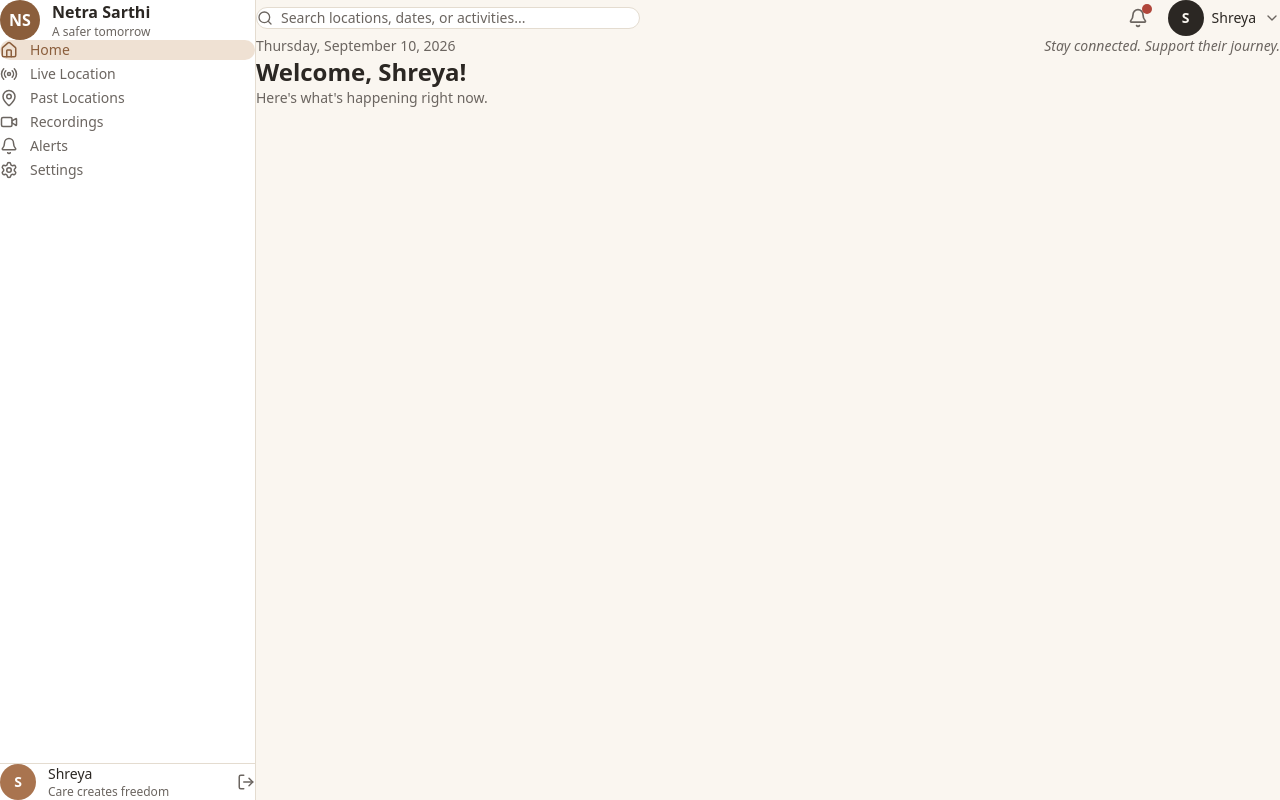
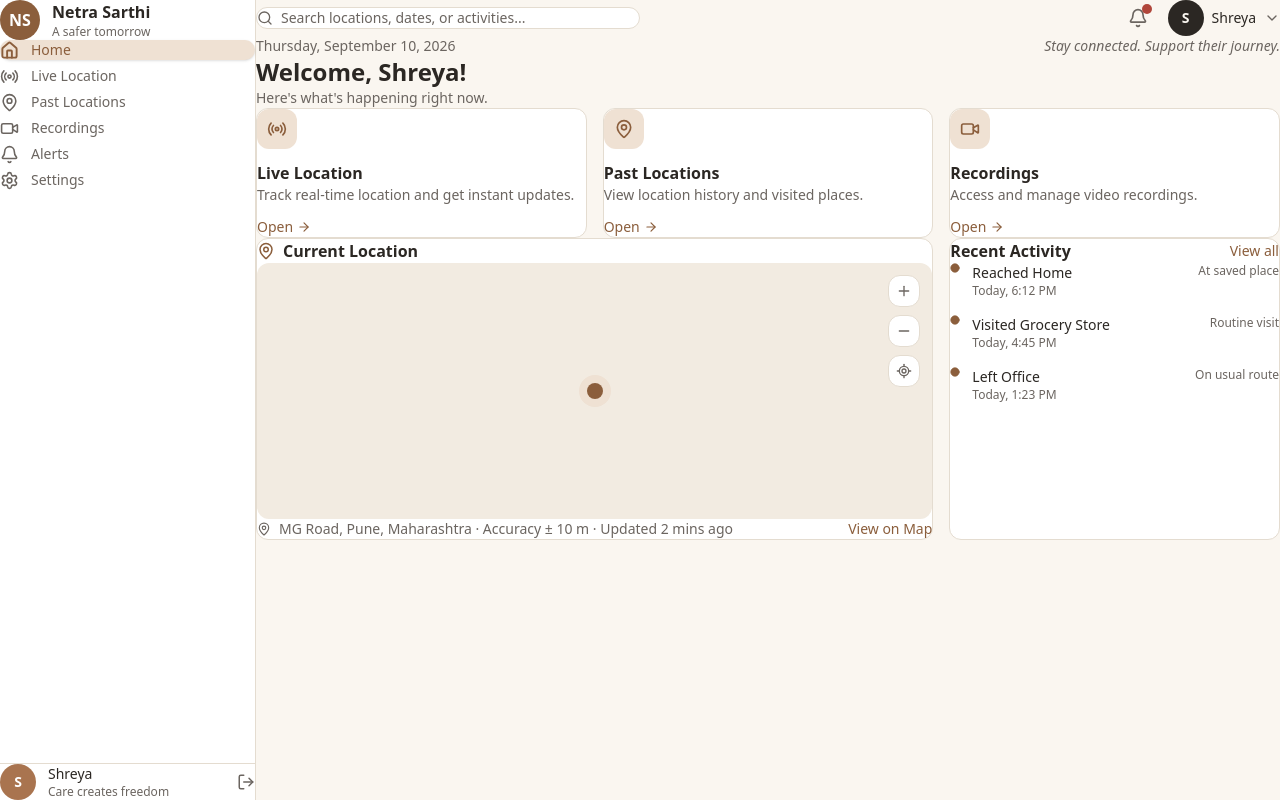
Before and after one commit to Anonymyrp/netrasarthiv1, a React (Vite) app: page / in a window 1280 px wide. Built offline with nearby package versions, Linux system fonts and the light colour scheme.

Commit message:
Add new pages and update routing for dashboard features

```diff
--- a/src/App.jsx
+++ b/src/App.jsx
@@ -3,6 +3,11 @@ import { BrowserRouter, Routes, Route } from 'react-router-dom'
 import EyesLoader from './components/EyesLoader'
 import DashboardLayout from './Layout/DashboardLayout'
 import Home from './Pages/Home'
+import LiveLocation from './Pages/LiveLocation'
+import PastLocations from './Pages/PastLocations'
+import Recordings from './Pages/Recordings'
+import Alerts from './Pages/Alerts'
+import Settings from './Pages/Settings'
 
 function App() {
   const [loading, setLoading] = useState(true)
@@ -28,6 +33,11 @@ function App() {
           }
         >
           <Route path="/" element={<Home />} />
+          <Route path="/live-location" element={<LiveLocation />} />
+          <Route path="/past-locations" element={<PastLocations />} />
+          <Route path="/recordings" element={<Recordings />} />
+          <Route path="/alerts" element={<Alerts />} />
+          <Route path="/settings" element={<Settings />} />
         </Route>
       </Routes>
     </BrowserRouter>
--- /dev/null
+++ b/src/Pages/Alerts.jsx
@@ -0,0 +1,10 @@
+function Alerts() {
+  return (
+    <div className="px-8 py-6">
+      <h1 className="text-xl font-semibold text-text-primary">Alerts</h1>
+      <p className="text-sm text-text-secondary mt-1">This page is under construction.</p>
+    </div>
+  )
+}
+
+export default Alerts
--- a/src/Pages/Home.jsx
+++ b/src/Pages/Home.jsx
@@ -1,4 +1,8 @@
+import { Radio, MapPin, Video } from 'lucide-react'
 import WelcomeSection from '../components/dashboard/WelcomeSection'
+import ServiceCards from '../components/dashboard/ServiceCards'
+import CurrentLocation from '../components/dashboard/CurrentLocation'
+import RecentActivity from '../components/dashboard/RecentActivity'
 
 function Home() {
   const currentDate = new Date().toLocaleDateString('en-US', {
@@ -8,13 +12,44 @@ function Home() {
     year: 'numeric'
   })
 
+  const services = [
+    { title: 'Live Location', description: 'Track real-time location and get instant updates.', path: '/live-location', icon: Radio },
+    { title: 'Past Locations', description: 'View location history and visited places.', path: '/past-locations', icon: MapPin },
+    { title: 'Recordings', description: 'Access and manage video recordings.', path: '/recordings', icon: Video },
+  ]
+
+  const activities = [
+    { id: 1, title: 'Reached Home', timestamp: 'Today, 6:12 PM', note: 'At saved place' },
+    { id: 2, title: 'Visited Grocery Store', timestamp: 'Today, 4:45 PM', note: 'Routine visit' },
+    { id: 3, title: 'Left Office', timestamp: 'Today, 1:23 PM', note: 'On usual route' },
+  ]
+
   return (
+    <div>
       <WelcomeSection
         userName="Shreya"
         currentDate={currentDate}
         supportingText="Here's what's happening right now."
         sideText="Stay connected. Support their journey."
       />
+
+      <ServiceCards services={services} />
+
+      <div className="grid grid-cols-3 gap-4 px-8 pb-8">
+        <CurrentLocation
+          status="active"
+          address="MG Road, Pune, Maharashtra"
+          accuracy={10}
+          updatedAt="2 mins ago"
+          onViewMap={() => {}}
+          onZoomIn={() => {}}
+          onZoomOut={() => {}}
+          onLocate={() => {}}
+        />
+
+        <RecentActivity activities={activities} onViewAll={() => {}} />
+      </div>
+    </div>
   )
 }
 
--- /dev/null
+++ b/src/Pages/LiveLocation.jsx
@@ -0,0 +1,10 @@
+function LiveLocation() {
+  return (
+    <div className="px-8 py-6">
+      <h1 className="text-xl font-semibold text-text-primary">Live Location</h1>
+      <p className="text-sm text-text-secondary mt-1">This page is under construction.</p>
+    </div>
+  )
+}
+
+export default LiveLocation
--- /dev/null
+++ b/src/Pages/PastLocations.jsx
@@ -0,0 +1,10 @@
+function PastLocations() {
+  return (
+    <div className="px-8 py-6">
+      <h1 className="text-xl font-semibold text-text-primary">Past Locations</h1>
+      <p className="text-sm text-text-secondary mt-1">This page is under construction.</p>
+    </div>
+  )
+}
+
+export default PastLocations
--- /dev/null
+++ b/src/Pages/Settings.jsx
@@ -0,0 +1,10 @@
+function Settings() {
+  return (
+    <div className="px-8 py-6">
+      <h1 className="text-xl font-semibold text-text-primary">Settings</h1>
+      <p className="text-sm text-text-secondary mt-1">This page is under construction.</p>
+    </div>
+  )
+}
+
+export default Settings
--- a/src/components/dashboard/Sidebar.jsx
+++ b/src/components/dashboard/Sidebar.jsx
@@ -23,22 +23,26 @@ function Sidebar({ userName, userTagline, onLogout }) {
         </div>
       </div>
 
-      <nav className="flex-1 px-3 mt-2 flex flex-col gap-1">
+      <nav className="flex-1 px-3 mt-3 flex flex-col gap-1.5">
         {navItems.map(({ label, path, icon: Icon }) => (
           <NavLink
             key={path}
             to={path}
             end={path === '/'}
             className={({ isActive }) =>
-              `flex items-center gap-3 px-3 py-2 rounded-card text-sm font-medium transition-colors ${
+              `flex items-center gap-3 px-3 py-2.5 rounded-card text-sm font-medium transition-all duration-150 ${
                 isActive
-                  ? 'bg-accent-light text-accent-primary'
-                  : 'text-text-secondary hover:bg-bg-secondary'
+                  ? 'bg-accent-light text-accent-primary shadow-sm'
+                  : 'text-text-secondary hover:bg-bg-secondary hover:text-text-primary'
               }`
             }
           >
-            <Icon size={18} />
-            {label}
+            {({ isActive }) => (
+              <>
+                <Icon size={19} strokeWidth={isActive ? 2.4 : 2} className="shrink-0" />
+                <span>{label}</span>
+              </>
+            )}
           </NavLink>
         ))}
       </nav>
```
Lines whose indentation alone changed are shown as unchanged.
